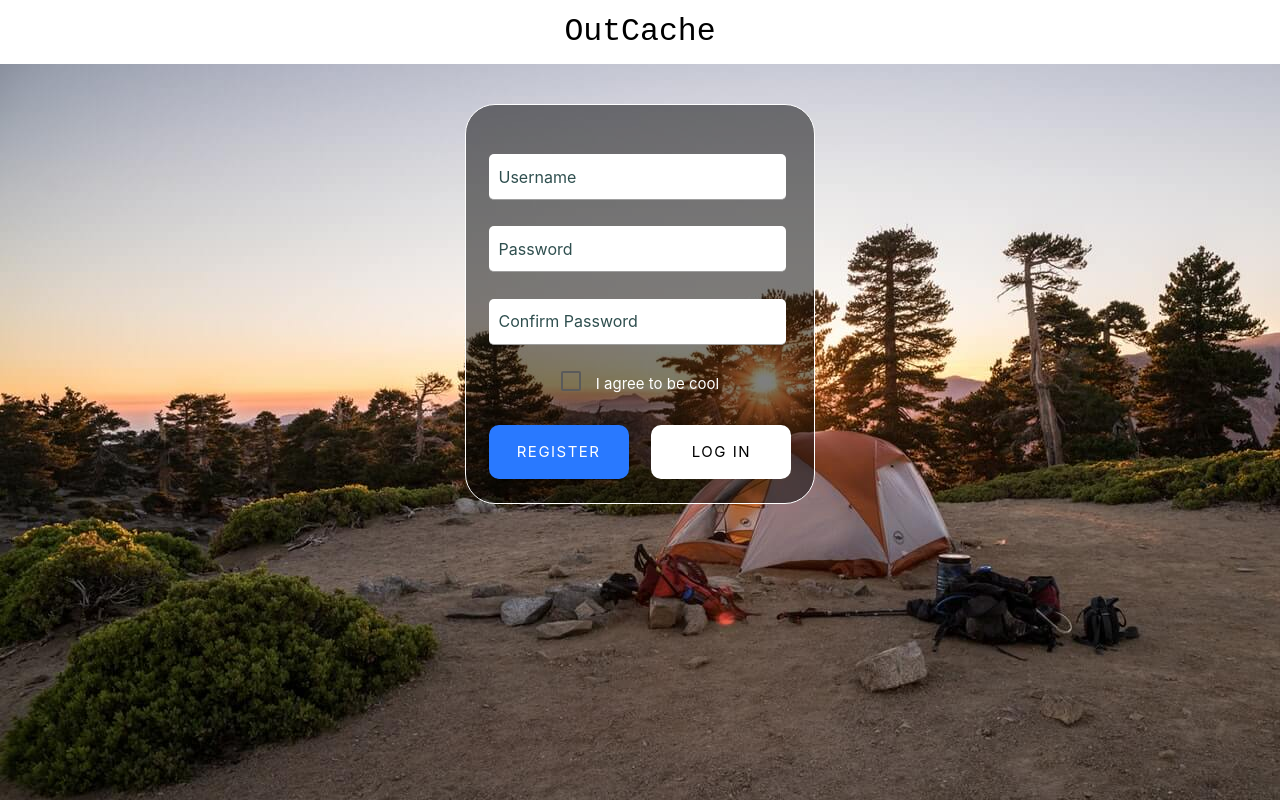
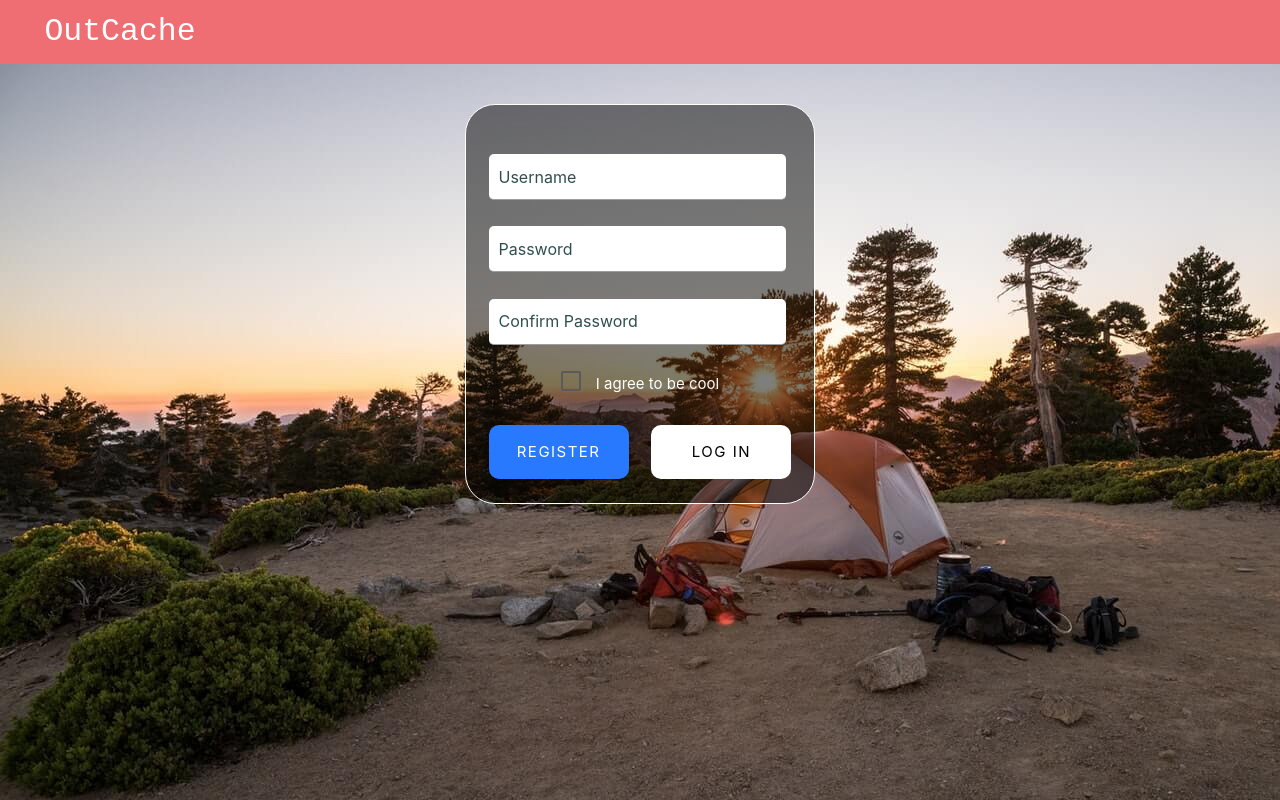
Before and after one commit to timstarkk/outcache, a React (Create React App) app in the folder client/: page / in a window 1280 px wide. Built offline with nearby package versions, Linux system fonts and the light colour scheme.

Commit message:
made navbar transparent, changed logo text to white and positioned on left

```diff
--- a/client/src/components/layout/Navbar.js
+++ b/client/src/components/layout/Navbar.js
@@ -5,20 +5,22 @@ class Navbar extends Component {
   render() {
     return (
       <div className="navbar-fixed">
-        <nav className="z-depth-0">
-          <div className="nav-wrapper white">
+        <nav className="z-depth-0 theNavbar">
+          <div className="nav-wrapper navbarFlex">
             <Link
               to="/"
               style={{
-                fontFamily: "monospace"
+                fontFamily: "monospace",
+                position: "absolute",
+                left: "120px"
               }}
-              className="col s5 brand-logo center black-text"
+              className="col s5 brand-logo center white-text"
             >
-                OutCache
+              OutCache
             </Link>
           </div>
         </nav>
-      </div>
+      </div >
     );
   }
 }
```
